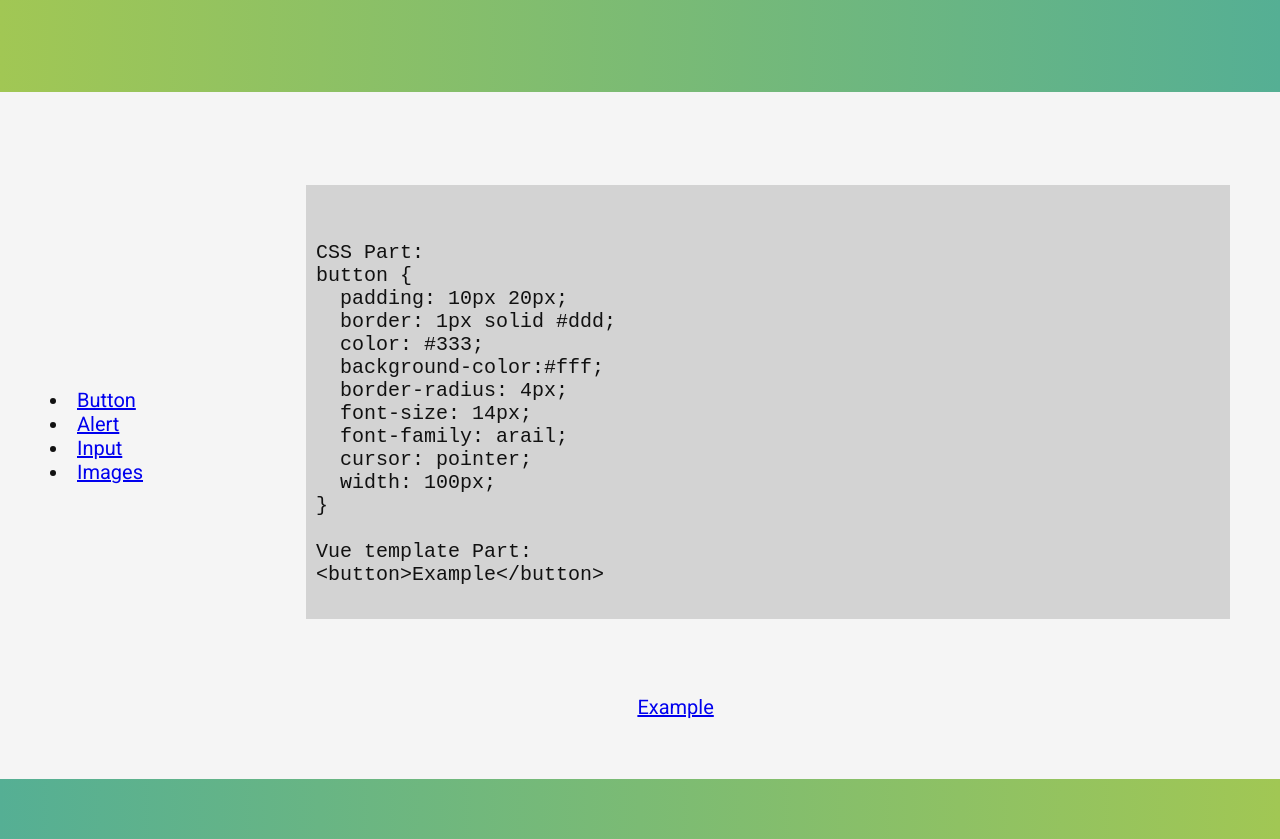
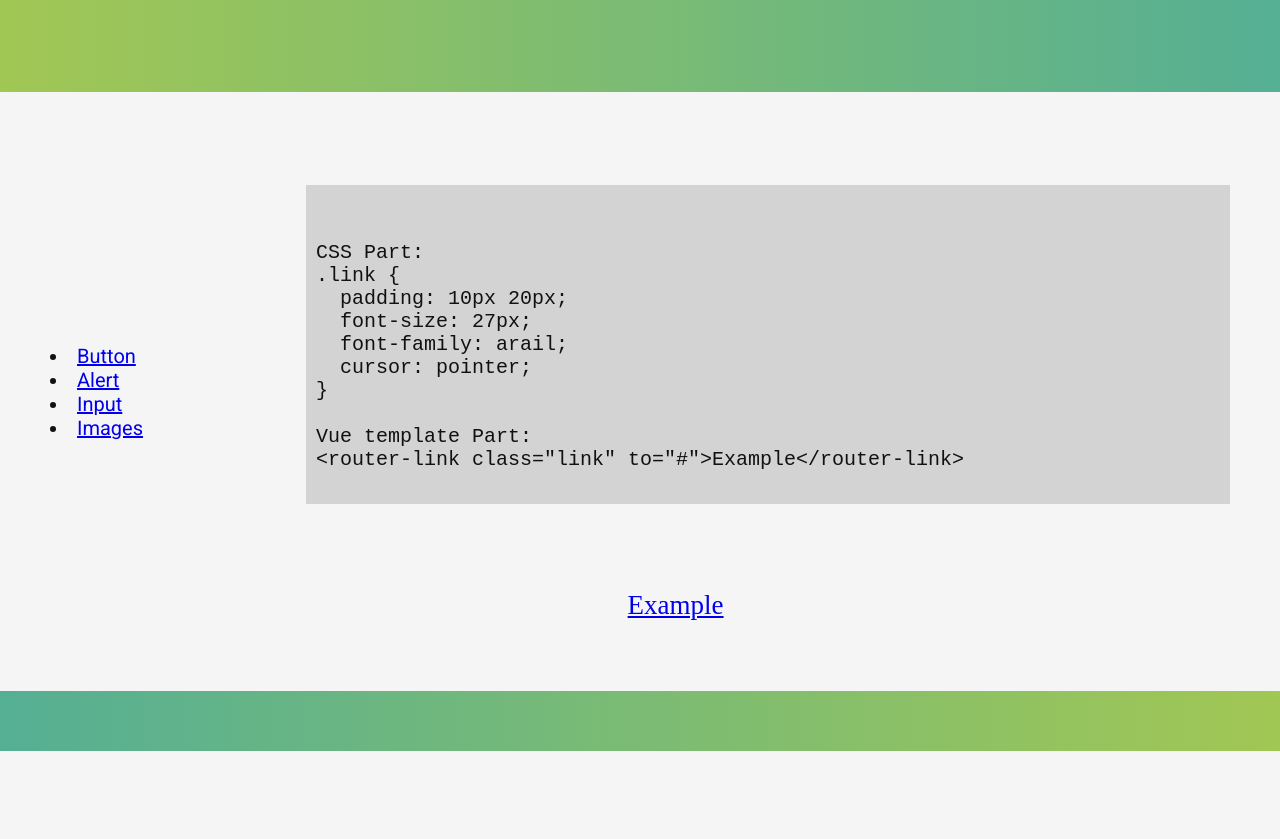
Before and after one commit to zeroshen/client, a Vue app: page /components/Link in a window 1280 px wide. After the commit the page ends 800 px from the top, so only its background shows below. Built offline with nearby package versions, Linux system fonts and the light colour scheme; a web font is replaced by a local one.

Commit message:
Add Link

```diff
--- a/src/views/ComponentsLinkView.vue
+++ b/src/views/ComponentsLinkView.vue
@@ -8,20 +8,15 @@ export default defineComponent({
     const str =
       " \n" +
       "CSS Part:\n" +
-      "button {\n" +
+      ".link {\n" +
       "  padding: 10px 20px;\n" +
-      "  border: 1px solid #ddd;\n" +
-      "  color: #333;\n" +
-      "  background-color:#fff;\n" +
-      "  border-radius: 4px;\n" +
-      "  font-size: 14px;\n" +
+      "  font-size: 27px;\n" +
       "  font-family: arail;\n" +
       "  cursor: pointer;\n" +
-      "  width: 100px;\n" +
       "}\n" +
       "\n" +
       "Vue template Part:\n" +
-      "<button>Example</button>";
+      '<router-link class="link" to="#">Example</router-link>';
     return {
       str,
     };
@@ -52,15 +47,10 @@ code {
   white-space: pre;
   background-color: lightgrey;
 }
-button {
+.link {
   padding: 10px 20px;
-  border: 1px solid #ddd;
-  color: #333;
-  background-color: #fff;
-  border-radius: 4px;
-  font-size: 14px;
+  font-size: 27px;
   font-family: arail;
-  width: 100px;
   cursor: pointer;
 }
 .components {
@@ -87,7 +77,7 @@ button {
         </code>
       </pre>
       <section class="components">
-        <router-link to="#">Example</router-link>
+        <router-link class="link" to="#">Example</router-link>
       </section>
     </section>
   </div>
```
